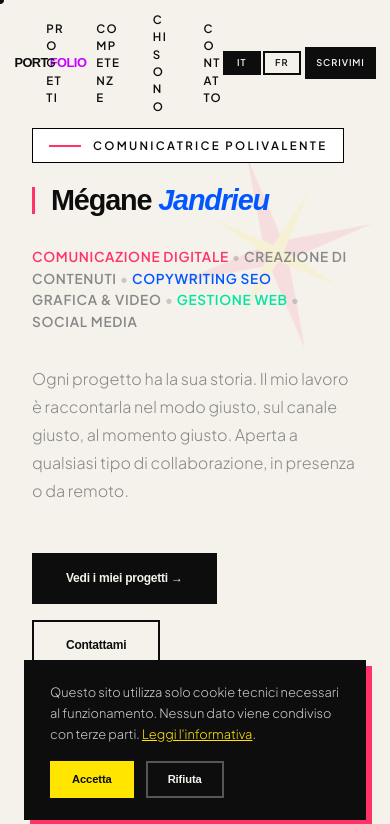
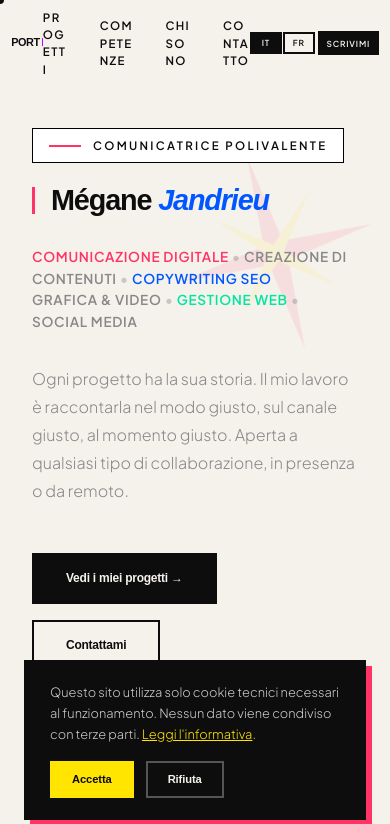
Before and after one commit to jandrieumegane-hash/Megane-Jandrieu, a React (Vite) app: page / in a window 390 px wide. Shown: the top 824 px of the page. Built offline with nearby package versions, Linux system fonts and the light colour scheme; the HTML template or start-up script is replaced by a standard one; a web font is replaced by a local one.

Commit message:
Optimise le header mobile et les projets

```diff
--- a/src/index.css
+++ b/src/index.css
@@ -42,41 +42,54 @@ body {
   img, video { height: auto; }
   h1,h2,h3,h4,p,a,button,span,li { overflow-wrap: anywhere; word-break: normal; }
 
+  /* Header: everything stays inside the viewport and the language switch is always visible. */
   nav {
     width: 100%;
     max-width: 100vw;
-    padding: 0.7rem 0.9rem !important;
+    padding: 0.55rem 0.7rem !important;
+    overflow: hidden;
   }
   nav > div { min-width: 0; }
-  nav .nav-logo { min-width: 0; flex-shrink: 1; font-size: 0.8rem !important; white-space: nowrap; }
+  nav > div:first-child { flex: 1 1 auto; min-width: 0; }
+  nav .nav-logo {
+    min-width: 0;
+    max-width: 38vw;
+    flex-shrink: 1;
+    font-size: 0.68rem !important;
+    line-height: 1.1;
+    white-space: nowrap;
+    overflow: hidden;
+    text-overflow: ellipsis;
+  }
   nav > div:last-child {
     min-width: 0;
     flex: 0 0 auto;
     display: flex !important;
     align-items: center;
-    gap: 0.3rem !important;
+    justify-content: flex-end;
+    gap: 0.18rem !important;
   }
   nav > div:last-child > button {
-    min-width: 2.35rem;
-    padding: 0.35rem 0.4rem !important;
-    font-size: 0.58rem !important;
+    min-width: 2rem;
+    padding: 0.3rem 0.32rem !important;
+    font-size: 0.52rem !important;
     line-height: 1;
   }
   nav > div:last-child > a {
-    padding: 0.42rem 0.55rem !important;
-    font-size: 0.58rem !important;
+    padding: 0.34rem 0.42rem !important;
+    font-size: 0.52rem !important;
+    line-height: 1.1;
     margin-left: 0 !important;
     white-space: nowrap;
   }
-
-  /* On mobile, language controls stay compact and don't push the CTA off-screen. */
-  nav > div:last-child > button + button { margin-left: -0.15rem; }
+  nav > div:last-child > button + button { margin-left: -0.12rem; }
 
   #hero > div, #projets > div, #skills > div, #apropos > div, #contact > div,
   #hero > div > *, #projets > div > *, #skills > div > *, #apropos > div > *, #contact > div > * {
     min-width: 0;
   }
 
+  /* Project cards: prioritise readable content over oversized media. */
   #projets .proj-expanded > div:first-child {
     grid-template-columns: 1fr !important;
     min-width: 0;
@@ -84,20 +97,21 @@ body {
   #projets .proj-expanded > div:first-child > div:first-child {
     border-right: none !important;
     border-bottom: 2px solid var(--ink);
-    max-height: 190px !important;
+    max-height: 150px !important;
     min-height: 0 !important;
     padding: 0 !important;
   }
   #projets .proj-expanded > div:first-child > div:first-child img {
     width: 100% !important;
-    height: 190px !important;
+    height: 150px !important;
     min-height: 0 !important;
-    max-height: 190px !important;
+    max-height: 150px !important;
     object-fit: cover !important;
   }
-  #projets .proj-expanded > div:first-child > div:last-child { min-width: 0; }
+  #projets .proj-expanded > div:first-child > div:last-child { min-width: 0; padding: 0.9rem !important; }
   #projets .proj-expanded > div:first-child > div:last-child > div:first-child {
     grid-template-columns: 1fr !important;
+    gap: 0.65rem !important;
   }
   #projets .proj-expanded, #projets .proj-expanded > div,
   #projets .proj-expanded [class*="tags"], #projets .proj-expanded [class*="tools"] {
@@ -108,16 +122,15 @@ body {
   }
   #projets .proj-expanded [style*="repeat(auto-fill"] {
     grid-template-columns: repeat(2, minmax(0, 1fr)) !important;
+    gap: 0.5rem !important;
   }
   #projets .proj-expanded [style*="repeat(auto-fill"] img {
     width: 100% !important;
-    height: 130px !important;
+    height: 105px !important;
     min-height: 0 !important;
     object-fit: cover !important;
   }
-  #projets .proj-expanded video {
-    max-height: 220px !important;
-  }
+  #projets .proj-expanded video { max-height: 180px !important; }
   #projets .proj-row-header { min-width: 0; }
   #projets .proj-row-header > * { min-width: 0; }
   #projets .proj-expanded a { max-width: 100%; overflow-wrap: anywhere; }
@@ -137,11 +150,11 @@ body {
 }
 
 @media (max-width: 380px) {
-  nav { padding: 0.6rem 0.65rem !important; }
-  nav .nav-logo { font-size: 0.72rem !important; }
-  nav > div:last-child { gap: 0.2rem !important; }
-  nav > div:last-child > button { min-width: 2.05rem; padding: 0.3rem 0.3rem !important; font-size: 0.52rem !important; }
-  nav > div:last-child > a { padding: 0.35rem 0.42rem !important; font-size: 0.52rem !important; }
+  nav { padding: 0.5rem 0.55rem !important; }
+  nav .nav-logo { max-width: 31vw; font-size: 0.6rem !important; }
+  nav > div:last-child { gap: 0.12rem !important; }
+  nav > div:last-child > button { min-width: 1.85rem; padding: 0.28rem 0.25rem !important; font-size: 0.48rem !important; }
+  nav > div:last-child > a { padding: 0.3rem 0.35rem !important; font-size: 0.48rem !important; }
 
   #hero, #projets, #skills, #apropos, #contact {
     padding-left: 0.75rem !important;
@@ -153,6 +166,6 @@ body {
   #projets > div:nth-child(2) { min-width: 0; }
   #projets > div:nth-child(2) button { padding-left: 0.55rem !important; padding-right: 0.55rem !important; }
   #projets .proj-expanded [style*="repeat(auto-fill"] { grid-template-columns: 1fr !important; }
-  #projets .proj-expanded [style*="repeat(auto-fill"] img { height: 170px !important; }
+  #projets .proj-expanded [style*="repeat(auto-fill"] img { height: 135px !important; }
   #contact > div:first-child > .neo-btn { padding-left: 0.75rem !important; padding-right: 0.75rem !important; }
 }
```
